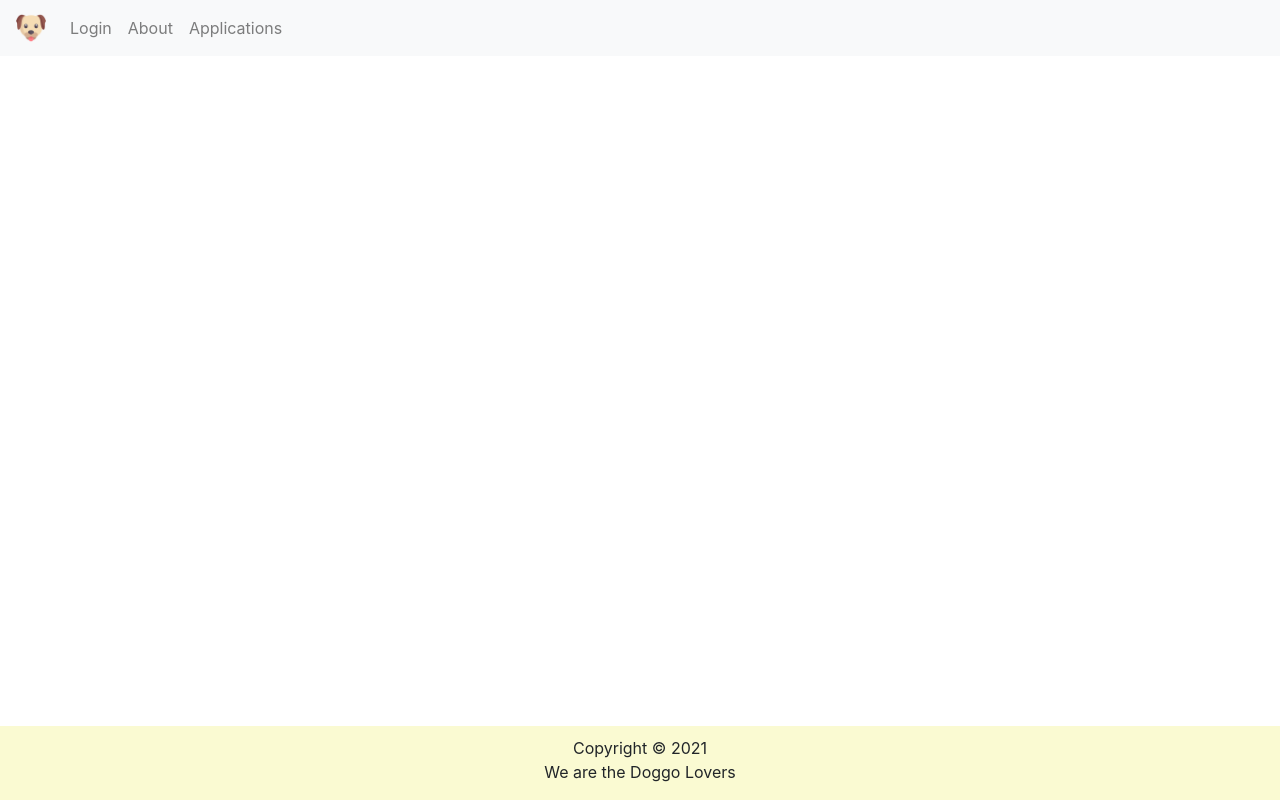
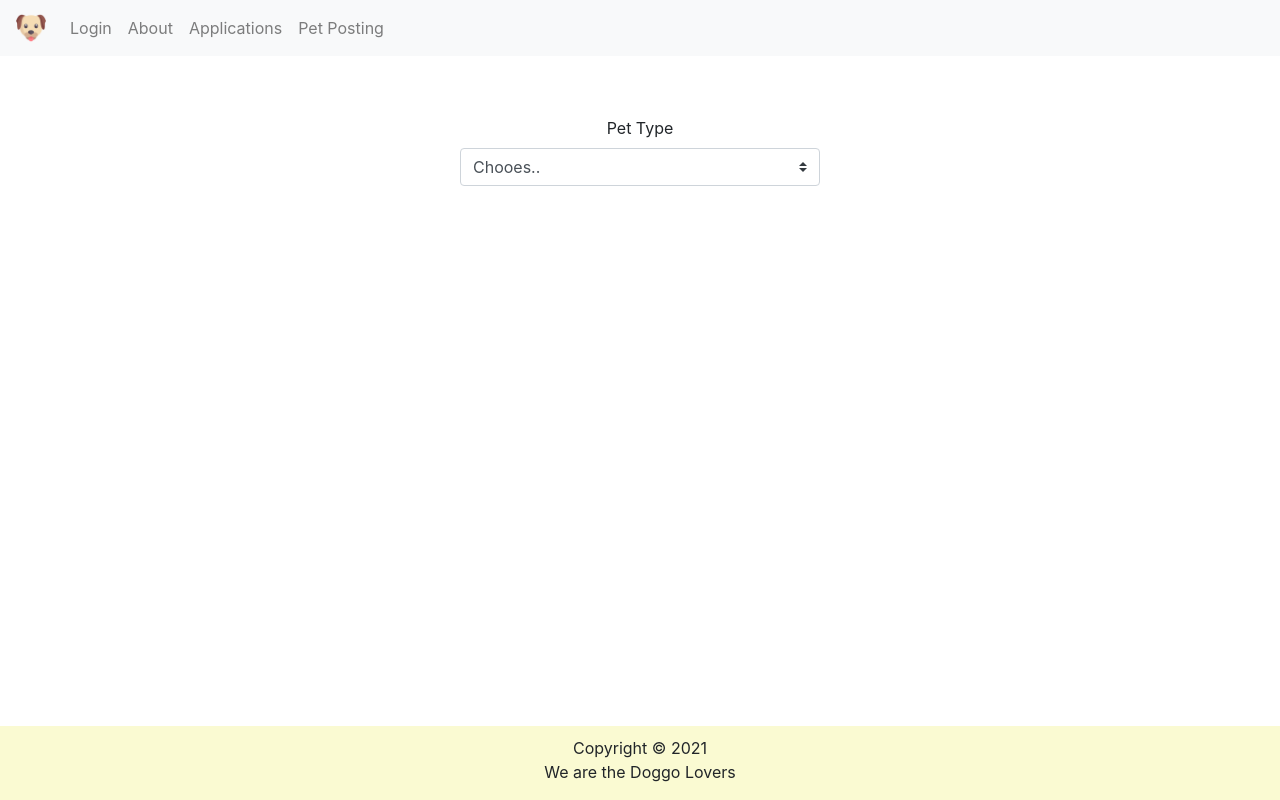
Before and after one commit to jchua24/pinder, a React (Create React App) app in the folder pet-adoption/: page /postapet in a window 1280 px wide. Built offline with nearby package versions, Linux system fonts and the light colour scheme.

Commit message:
creating the pet posting page for admin

```diff
--- a/pet-adoption/package.json
+++ b/pet-adoption/package.json
@@ -13,6 +13,7 @@
     "react-dom": "^17.0.1",
     "react-router-dom": "^5.2.0",
     "react-scripts": "^4.0.3",
+    "react-uid": "^2.3.1",
     "web-vitals": "^1.0.1"
   },
   "scripts": {
--- a/pet-adoption/src/App.js
+++ b/pet-adoption/src/App.js
@@ -16,7 +16,8 @@ import SignUp from "./components/Signup/Signup";
 import About from "./components/About";
 import Pet from "./components/Pet";
 import Applications from "./components/Applications/Applications";
-import SubmitApp from "./components/SubmitApp/SubmitApp"
+import SubmitApp from "./components/SubmitApp/SubmitApp";
+import PetPosting from "./components/PetPosting/PetPosting";
 
 class App extends React.Component {
   render(){
@@ -43,6 +44,9 @@ class App extends React.Component {
             <Route path="/submitapp">
               <SubmitApp />
             </Route>
+            <Route path="/postapet">
+              <PetPosting clinic="test"/>
+            </Route>
           </Switch>
           <Footer/>
         </Router>
--- a/pet-adoption/src/components/Navigation.js
+++ b/pet-adoption/src/components/Navigation.js
@@ -29,6 +29,7 @@ class Navigation extends React.Component{
                             {!this.state.isLoggedIn ? <Nav.Link href="/login">Login</Nav.Link> : ""}
                             <Nav.Link href="/about"> About </Nav.Link>
                             {!this.state.isLoggedIn ? <Nav.Link href="/Applications"> Applications </Nav.Link> : ""}
+                            <Nav.Link href="/postapet">Pet Posting</Nav.Link>
                         </Nav>
                         {/* I have removed Sign up from Navbar for now, we will discuss this later */}
                         {/* <Nav className="mr-auto">
--- a/pet-adoption/src/components/PetPosting/PetPosting.css
+++ b/pet-adoption/src/components/PetPosting/PetPosting.css
@@ -0,0 +1,10 @@
+@media all and (min-width: 520px) {
+    .petPosting {
+      padding: 60px 0;
+    }
+
+    .petPosting form {
+      margin: 0 auto;
+      max-width: 360px;
+    }
+}
--- a/pet-adoption/src/components/PetPosting/PetPosting.js
+++ b/pet-adoption/src/components/PetPosting/PetPosting.js
@@ -1,7 +1,7 @@
 import React from "react";
-
 import {Form} from "react-bootstrap";
 
+import "./PetPosting.css";
 class PetPosting extends React.Component{
     constructor(props){
         super();
@@ -9,16 +9,28 @@ class PetPosting extends React.Component{
             age: "",
             breed: "",
             type: "",
-            affClinic: this.props.clinic,
             addInfo: ""
         }
     }
+
+    validateForm() {
+        return (
+          this.state.age.length > 0 &&
+          this.state.breed.length > 0
+        );
+    }
+
     render(){
         return (
+            <div className="petPosting">
                 <Form>
                     <Form.Group controlId="petType">
                         <Form.Label>Pet Type</Form.Label>
-                    <Form.Control as="select" >
+                        <Form.Control
+                            as="select"
+                            custom
+                            onChange={(e) => this.setState({type: e.target.value})}
+                        >
                             <option value="">Chooes..</option>
                             <option value="dog">Dog</option>
                             <option value="cat">Cat</option>
@@ -27,9 +39,11 @@ class PetPosting extends React.Component{
                             <option value="reptile">Reptile</option>
                             <option value="smallpet">Small Pet (Mouse, Hamster, Rabit, and etc.)</option>
                         </Form.Control>
-
                     </Form.Group>
                 </Form>
+            </div>
         );
     }
 }
+
+export default PetPosting;
```
Also changed, not shown: 1 other file (tests, documents, lock files or other folders). Lines whose indentation alone changed are shown as unchanged.
